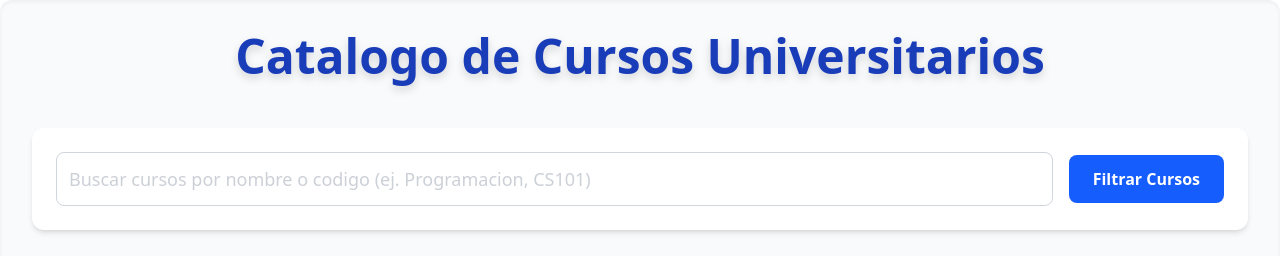
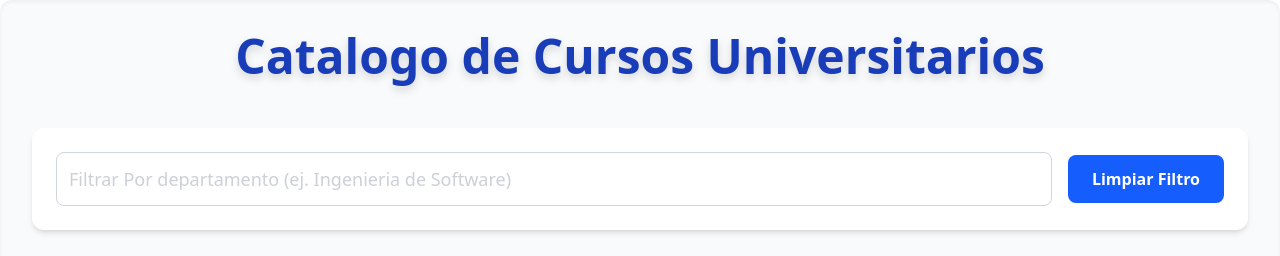
Before and after one commit to jefersonqui-dev/university-courses-frontend, an Angular app: page / in a window 1280 px wide. Shown: the top 256 px of the page. Built offline with nearby package versions, Linux system fonts and the light colour scheme; grey boxes are pictures that could not be loaded.

Commit message:
Refactorizamos course-list usando signals

```diff
--- a/src/app/features/course/components/course-card-traditional/course-card-traditional.html
+++ b/src/app/features/course/components/course-card-traditional/course-card-traditional.html
@@ -2,11 +2,13 @@
     class="bg-white rounded-xl shadow-lg hover:shadow-2xl transition-all duration-300 transform hover:-translate-y-1 overflow-hidden">
     <img [src]="course.imageUrl" [alt]="course.name" class="w-full h-48 object-cover rounded-t-xl">
     <div class="p-6">
-        <h2 class="text-2xl font-bold">{{ course.name }} ({{course.code}})</h2>
+        <h2 class="text-2xl font-bold">
+            <!-- {{ course.name }} ({{course.code}}) -->
+        </h2>
         <p class="text-gray-700 text-sm font-semibold bg-blue-100"> {{ course.description }}</p>
         <div class="px-3 py-1 rounded-full text-sm font-semibold bg-blue-100 text-blue-800">
-            <span>Creditos: {{course.credits}}</span>
-            <span>Departamento: {{ course.department}}</span>
+            <!-- <span>Creditos: {{course.credits}}</span> -->
+            <!-- <span>Departamento: {{ course.department}}</span> -->
             <span class="px-3 py-1 rounded-full text-sm font-semibold"
                 [ngClass]="{'bg-green-100 text-green-800': !isFull, 'bg-red-100 text-red-800': isFull}">
                 Estudiantes: {{course.enrolledStudents}} / {{course.maxStudents}}</span>
--- a/src/app/features/course/components/course-list/course-list.html
+++ b/src/app/features/course/components/course-list/course-list.html
@@ -1,13 +1,14 @@
 <div class="container mx-auto p-8 bg-gray-50 min-h-screen rounded-xl shadow-inner">
-  <h1 class="text-5xl font-extrabold text-center text-blue-800 mb-12 drop-shadow-lg">Catalogo de Cursos Universitarios
+  <h1 class="text-5xl font-extrabold text-center text-blue-800 mb-12 drop-shadow-lg">
+    Catalogo de Cursos Universitarios
   </h1>
-
+  <!-- Seccion de Filtro -->
   <div class="mb-8 flex flex-col sm:flex-row items-center justify-center gap-4 p-6 bg-white rounded-xl shadow-md">
-    <input type="text" placeholder="Buscar cursos por nombre o codigo (ej. Programacion, CS101)"
-      class="flex-grow p-3 border text-gray-400 border-gray-300 rounded-lg focus:outline-none focus:ring-2 focus:ring-blue-500 text-lg"
-      [(ngModel)]="filterDepartament" (input)="onFilterInputChange($event)">
-    <button class="w-full sm:w-auto bg-blue-600 text-white py-3 px-6 rounded-lg font-semibold"
-      (click)="filterDepartament.set('')">Filtrar Cursos</button>
+    <input type="text" placeholder="Filtrar Por departamento (ej. Ingenieria de Software)"
+      class="flex-grow p-3 border text-gray-400 border-gray-300 rounded-lg focus:outline-none focus:ring-2 focus:ring-indigo-500 text-lg"
+      [ngModel]="filterDepartament()" (input)="onFilterInputChange($event)">
+    <button class="w-full sm:w-auto  bg-blue-600 text-white py-3 px-6 rounded-lg font-semibold"
+      (click)="filterDepartament.set('')">Limpiar Filtro</button>
   </div>
 
   @if(loading()){
```
